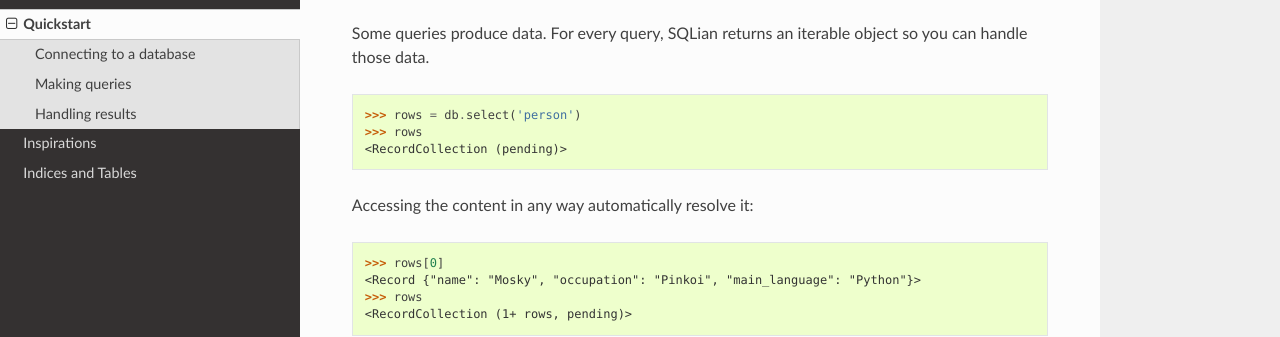
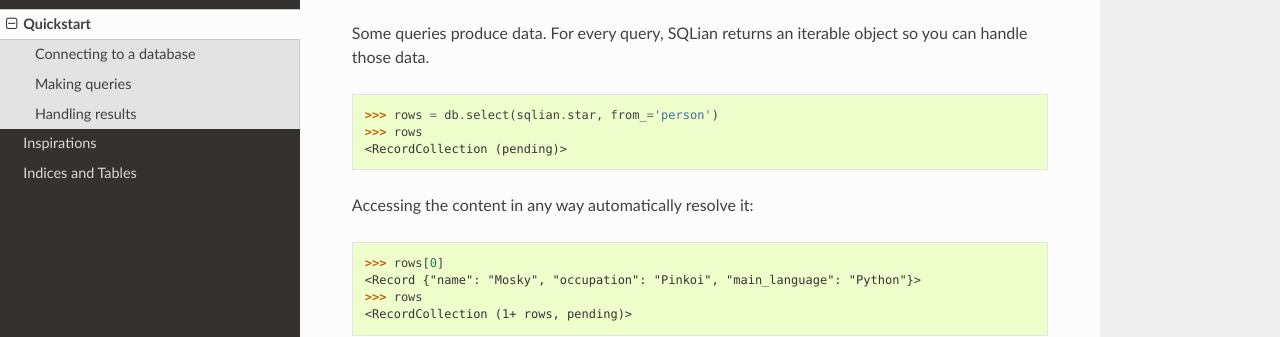
Before and after one commit to uranusjr/sqlian, a Sphinx documentation site: the page built from docs/source/quickstart.rst, in a window 1280 px wide and 900 px high, scrolled down 1903 px. Shown: the part 152-489 px from the top of the window. Built offline with Sphinx 7.4.7 and the Read the Docs theme 2.0.0, drawn with Linux system fonts in a browser that asks for light colours.

Commit message:
Fix select query in docs

```diff
--- a/docs/source/quickstart.rst
+++ b/docs/source/quickstart.rst
@@ -106,7 +106,7 @@ so you can handle those data.
 
 .. code-block:: pycon
 
-    >>> rows = db.select('person')
+    >>> rows = db.select(sqlian.star, from_='person')
     >>> rows
     <RecordCollection (pending)>
 
```
